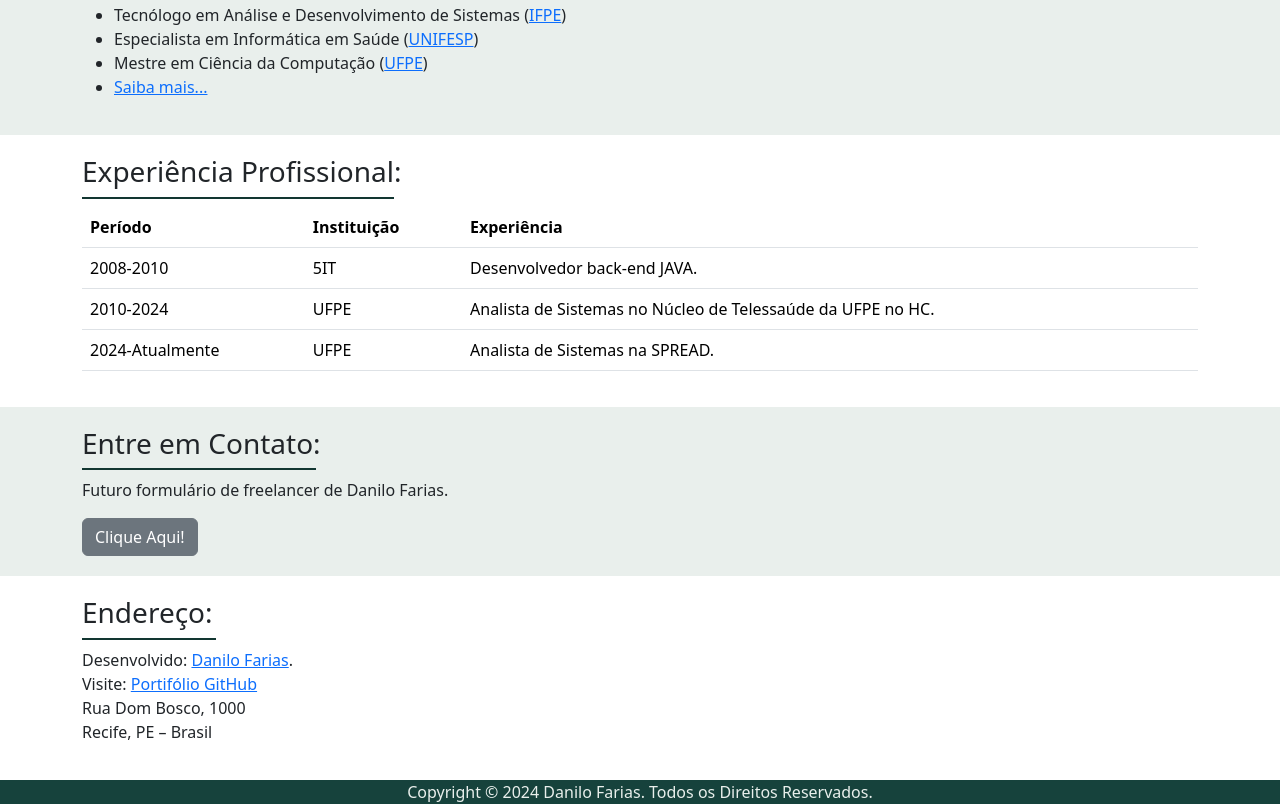
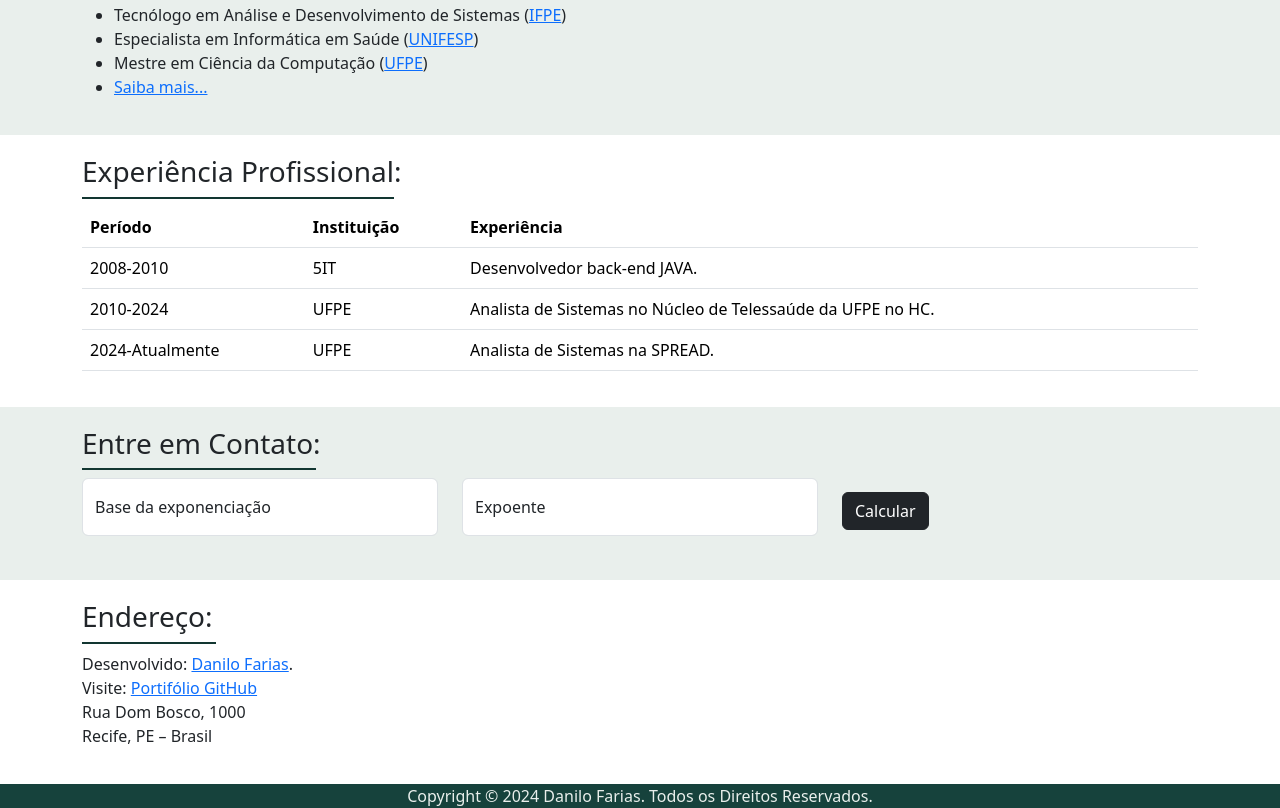
Before and after one commit to dansoaresfarias/TADS033-CLT, a plain HTML site: page AulasJS/curriculoBoot.html in a window 1280 px wide. Shown: the part 514-1322 px from the top of the page. Drawn offline with nearby package versions, Linux system fonts and the light colour scheme.

Commit message:
Aula de JS

```diff
--- a/AulasJS/curriculoBoot.html
+++ b/AulasJS/curriculoBoot.html
@@ -120,8 +120,28 @@
             <h3>Entre em Contato:</h3>
             <div class="card topFormulario rounded-0 my-2"></div>
             <div id="freelance">
-                <p id="textoFreela">Futuro formulário de freelancer de Danilo Farias.</p>
-                <button type="button" class="btn btn-secondary" onclick="mudarJordy();"> Clique Aqui!</button>
+                <!-- <p id="textoFreela">Futuro formulário de freelancer de Danilo Farias.</p>
+                <button type="button" class="btn btn-secondary" onclick="mudarJordy();"> Clique Aqui!</button> -->
+                <div class="row align-items-center">
+                    <div class="col-4">
+                        <div class="form-floating mb-2">
+                            <input type="number" class="form-control" id="base" placeholder="Base da exponenciação">
+                            <label for="floatingInput">Base da exponenciação</label>
+                        </div>
+                    </div>
+                    <div class="col-4">
+                        <div class="form-floating mb-2">
+                            <input type="number" class="form-control" id="expoente" placeholder="Expoente">
+                            <label for="floatingInput">Expoente</label>
+                        </div>
+                    </div>
+                    <div class="col-4">
+                        <button class="btn btn-dark" type="submit" onclick="exponenciacao();">Calcular</button>
+                    </div>
+                </div>
+                <div class="row align-items-center">
+                    <p id="resultado"></p>
+                </div>
             </div>
         </div>
     </div>
--- a/AulasJS/js/curriculoBoot.js
+++ b/AulasJS/js/curriculoBoot.js
@@ -4,14 +4,30 @@ function mudarJordy() {
     textoFreela.innerHTML = "Entre em contato comigo, sou melhor que Danilo. Jordy Negão!";
     textoFreela.setAttribute("class", "jordy");
 
+    if (document.getElementById("aJordy")) {
+        console.log(document.getElementById("aJordy"))
+    } else {
         let aJordy = document.createElement("a");
         aJordy.setAttribute("href", "https://www.linkedin.com/in/jordy-arlego-82694b2b8/?originalSubdomain=br");
         aJordy.setAttribute("target", "_blank");
         aJordy.innerHTML = "Linkedin do Negão 🍻";
+        aJordy.setAttribute("id", "aJordy");
 
         let divFreelance = document.getElementById("freelance");
         divFreelance.appendChild(aJordy);
+    }
 
     document.getElementById("foto").setAttribute("src", "imgs/jordy.jpeg");
+}
 
+function exponenciacao() {
+    let base = parseInt(document.getElementById("base").value);
+    let exp = parseInt(document.getElementById("expoente").value);
+
+    let resultado = base**exp;
+
+    console.log(base + "^" + exp + " = " + resultado);
+
+    let tagReult = document.getElementById("resultado");
+    tagReult.innerHTML = "<br><b>Resultado: </b>" + resultado;
 }
```
Lines whose indentation alone changed are shown as unchanged.
